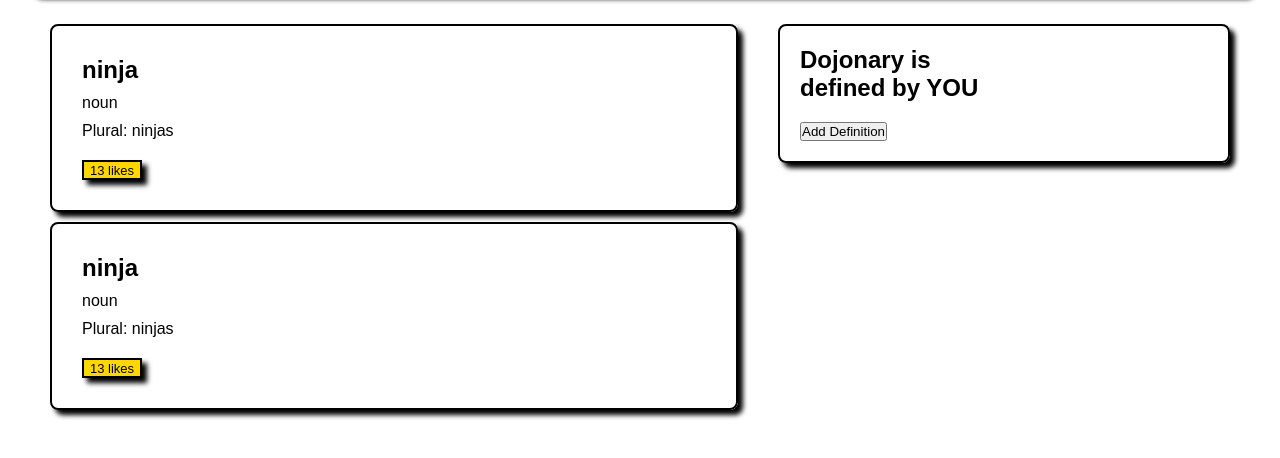
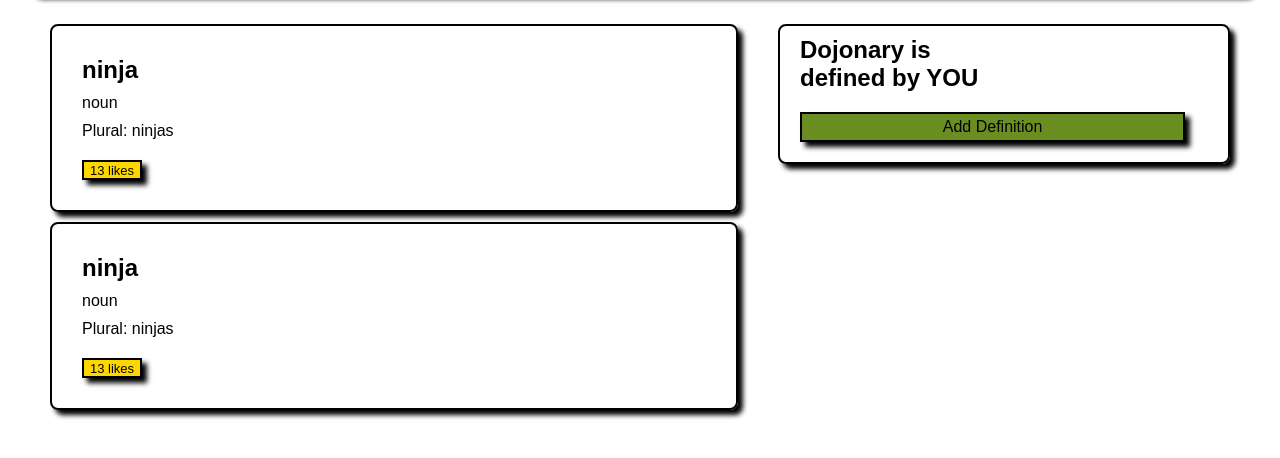
Before and after one commit to Christopher-Teague/button-clicker, a plain HTML site: page index.html in a window 1280 px wide. Shown: the part 76-534 px from the top of the page. Drawn offline with Linux system fonts and the light colour scheme.

Commit message:
tinkering

```diff
--- a/index.html
+++ b/index.html
@@ -38,11 +38,11 @@
                 </div>
             </div>
             <div class="right-column">
-                <div class="box border display-flex rounded shadow">
+                <div class="box border rounded shadow">
                     <div>
                         <h2>Dojonary is<br>
                         defined by YOU</h2>
-                        <button>Add Definition</button>
+                        <button class="btn-3 shadow">Add Definition</button>
                     </div>
                 </div>
             </div>
--- a/style.css
+++ b/style.css
@@ -100,3 +100,12 @@
     font-size: small;
     border: solid 2px black;
 }
+
+.btn-3 {
+    color: black;
+    background-color: olivedrab;
+    width: 90%;
+    height: 30px;
+    font-size: medium;
+    border: solid 2px black;
+}
```
